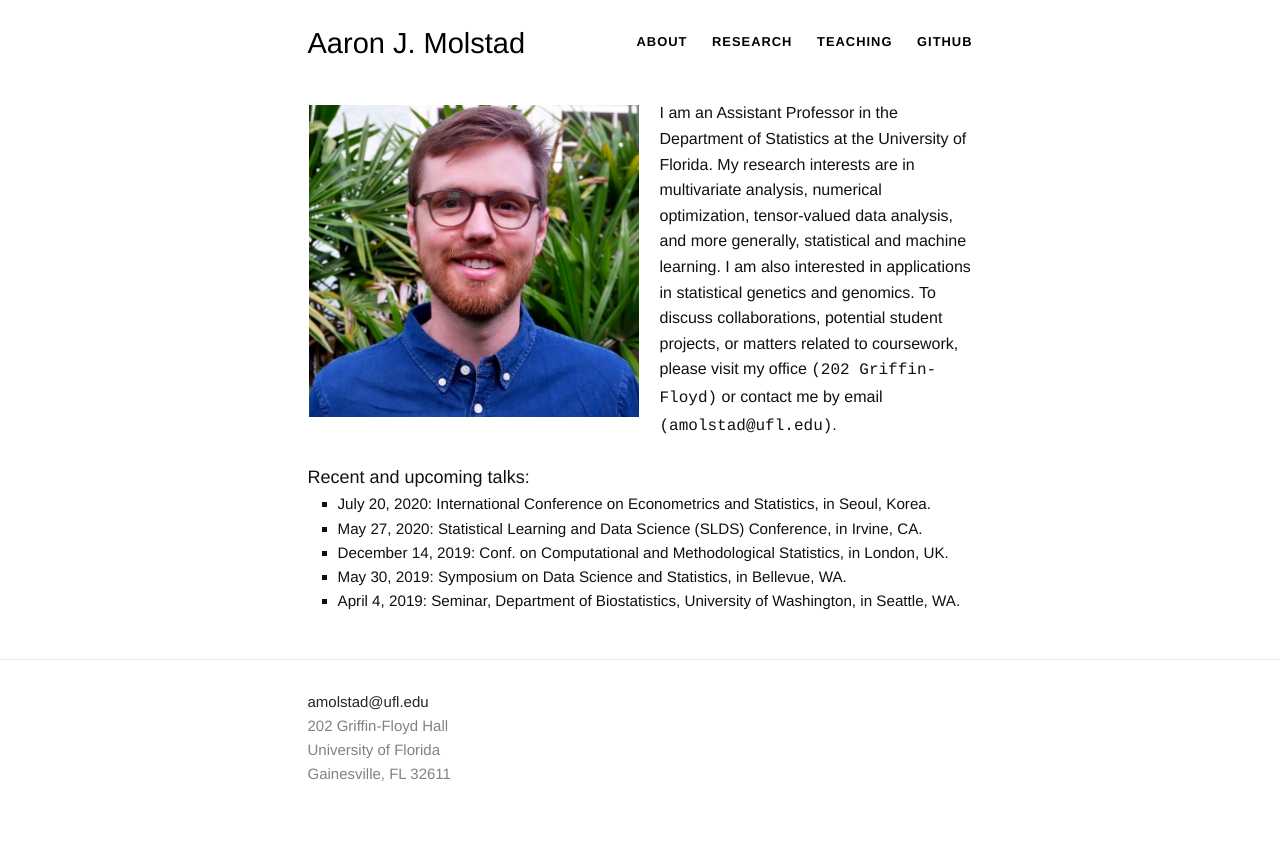
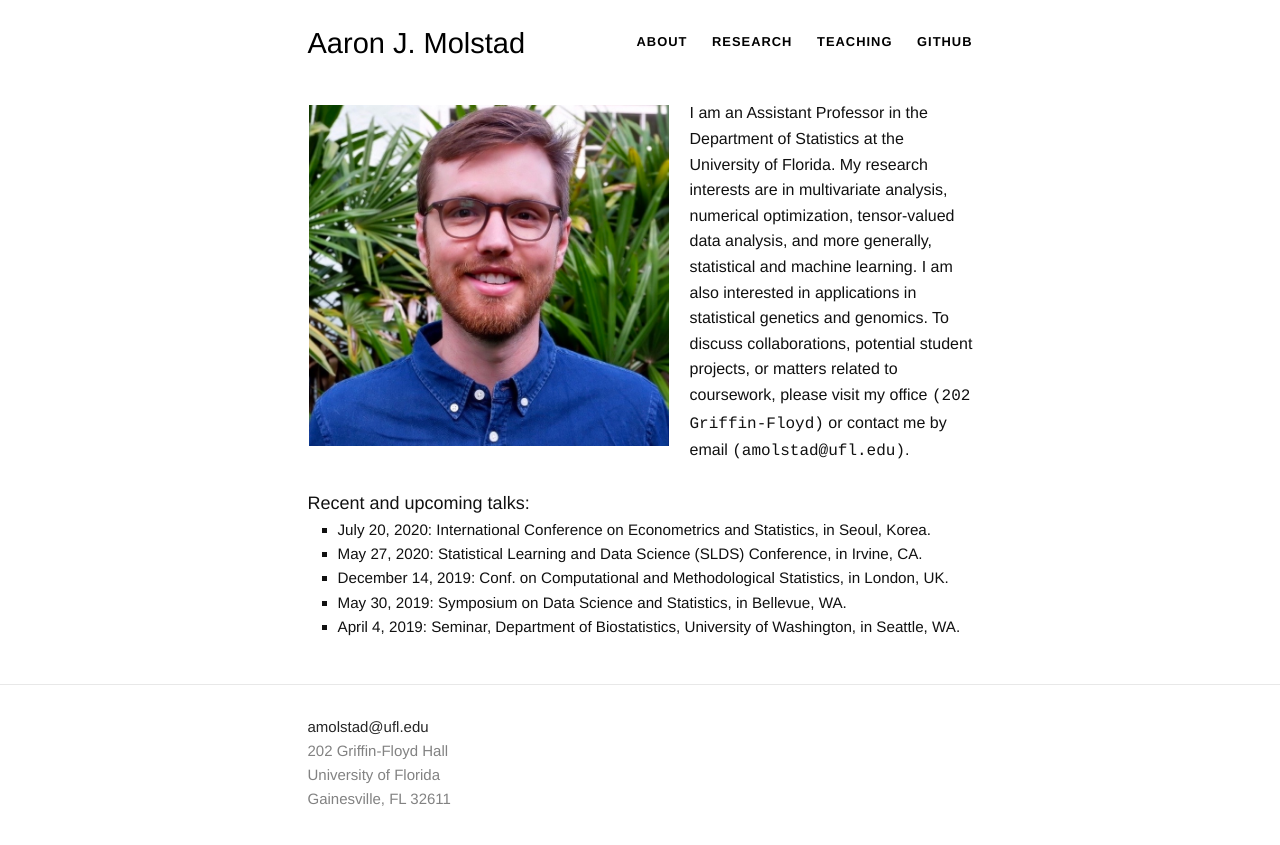
Before and after one commit to ajmolstad/ajmolstad.github.io, a Jekyll site: the page built from index.html, in a window 1280 px wide. Shown: the top 845 px of the page. Built offline with Jekyll 4.4.1, drawn with Linux system fonts in a browser that asks for light colours.

Commit message:
Update index.html

```diff
--- a/index.html
+++ b/index.html
@@ -15,7 +15,7 @@
 
 
 <div class="default">
- <dl class="wp-caption alignleft" style="max-width: 330px">
+ <dl class="wp-caption alignleft" style="max-width: 360px">
 <dt><a href=""><img class="" src="/images/Molstad-2.jpg" alt="" /></a>
 	<img padding: 6px;></dt>
 <dd></dd>
```
